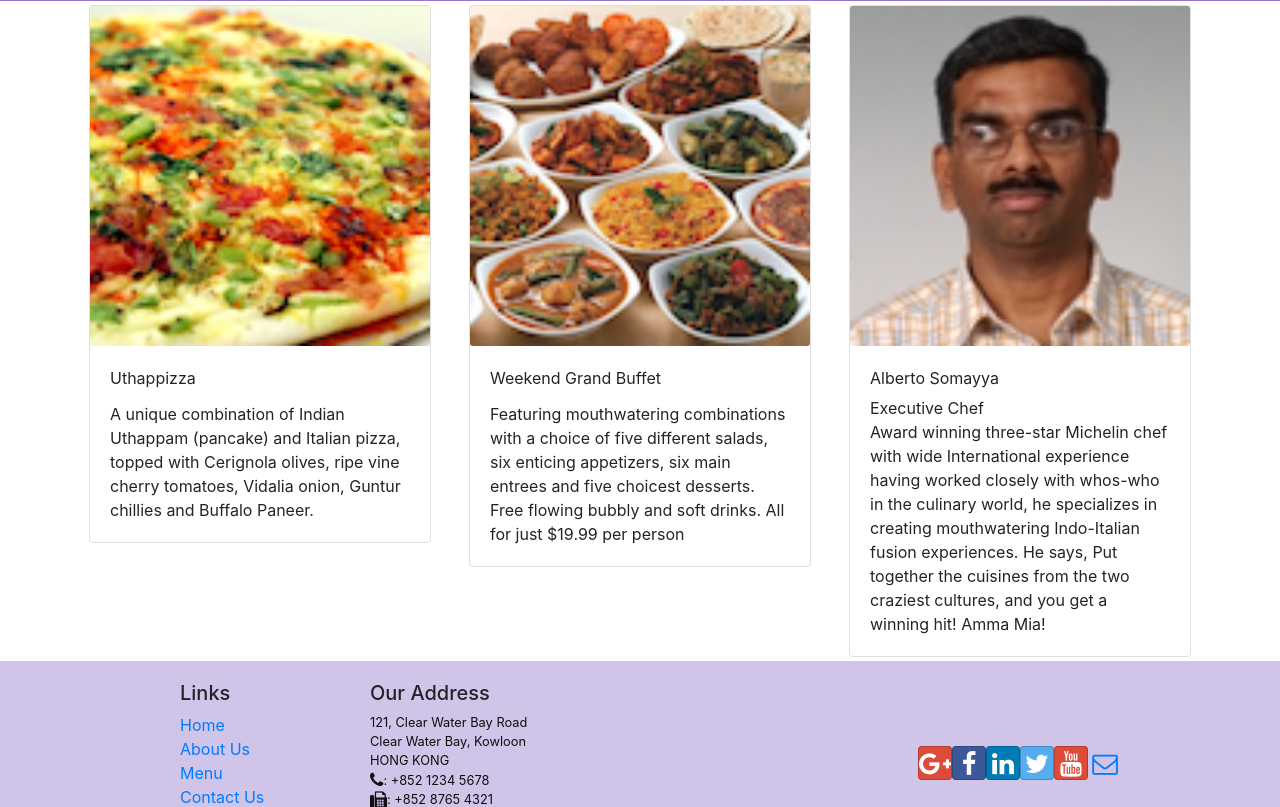
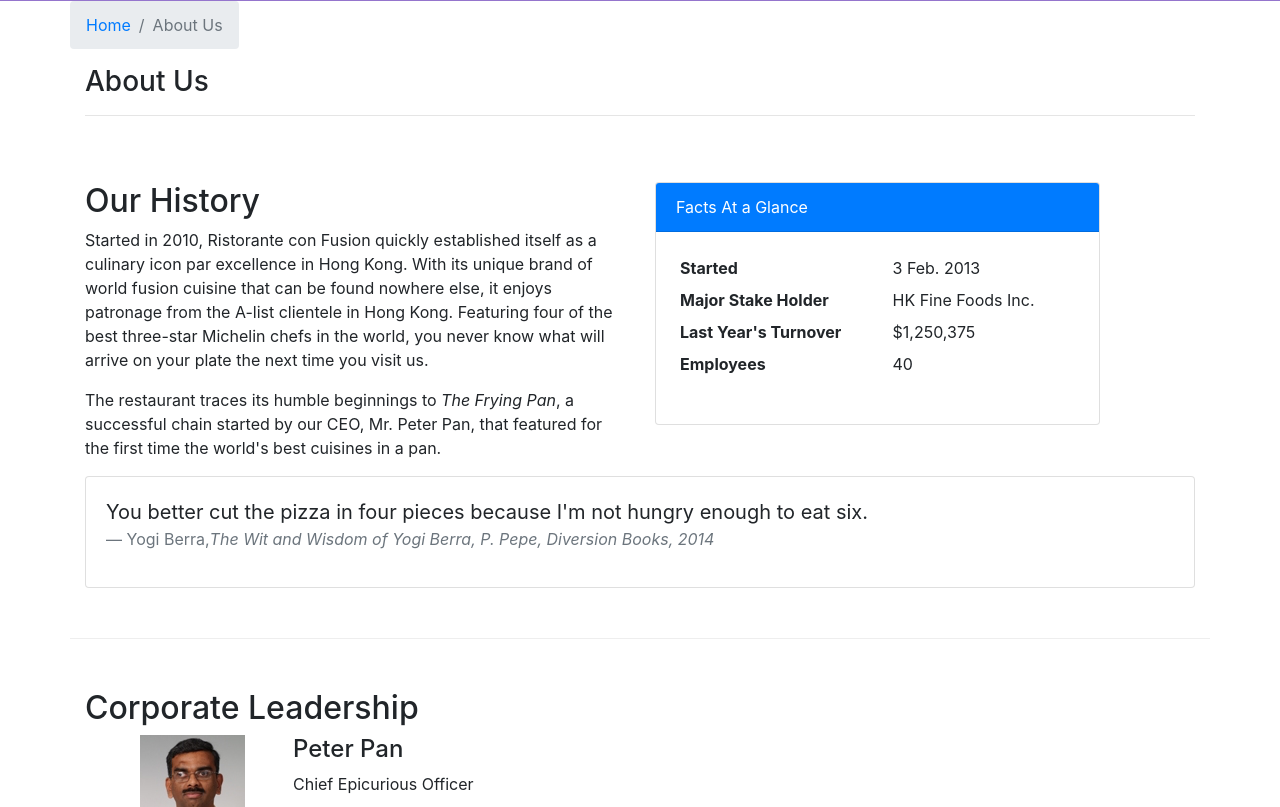
Before and after one commit to GunjanJoshi123/react, a React (Create React App) app in the folder confusion/: page /aboutus in a window 1280 px wide. Before the commit this address led to /home. Shown: the part 353-1160 px from the top of the page. Built offline with nearby package versions, Linux system fonts and the light colour scheme.

Commit message:
aboutus component

```diff
--- /dev/null
+++ b/confusion/src/components/AboutComponent.js
@@ -0,0 +1,94 @@
+import React from 'react';
+import { Breadcrumb, BreadcrumbItem, Card, CardBody, CardHeader, Media } from 'reactstrap';
+import { Link } from 'react-router-dom';
+
+function RenderLeaders({ leaders }) {
+    return (
+        <ul className='list-unstyled'>
+            {leaders.map((leader) => {
+                return (
+                    <div key={leader.id} className='col-12 mb-4'>
+                        <Media tag='li'>
+                            <Media left middle>
+                                <Media object src={leader.image}></Media>
+                            </Media>
+                            <Media body className='ml-5'>
+                                <Media heading>{leader.name}</Media>
+                                <p>{leader.designation}</p>
+                                <p>{leader.description}</p>
+                            </Media>
+                        </Media>
+                    </div>
+                );
+            })}
+        </ul>
+    );
+}
+
+function About(props) {
+
+    return(
+        <div className="container">
+            <div className="row">
+                <Breadcrumb>
+                    <BreadcrumbItem><Link to="/home">Home</Link></BreadcrumbItem>
+                    <BreadcrumbItem active>About Us</BreadcrumbItem>
+                </Breadcrumb>
+                <div className="col-12">
+                    <h3>About Us</h3>
+                    <hr />
+                </div>
+            </div>
+            <div className="row row-content">
+                <div className="col-12 col-md-6">
+                    <h2>Our History</h2>
+                    <p>Started in 2010, Ristorante con Fusion quickly established itself as a culinary icon par excellence in Hong Kong. With its unique brand of world fusion cuisine that can be found nowhere else, it enjoys patronage from the A-list clientele in Hong Kong.  Featuring four of the best three-star Michelin chefs in the world, you never know what will arrive on your plate the next time you visit us.</p>
+                    <p>The restaurant traces its humble beginnings to <em>The Frying Pan</em>, a successful chain started by our CEO, Mr. Peter Pan, that featured for the first time the world's best cuisines in a pan.</p>
+                </div>
+                <div className="col-12 col-md-5">
+                    <Card>
+                        <CardHeader className="bg-primary text-white">Facts At a Glance</CardHeader>
+                        <CardBody>
+                            <dl className="row p-1">
+                                <dt className="col-6">Started</dt>
+                                <dd className="col-6">3 Feb. 2013</dd>
+                                <dt className="col-6">Major Stake Holder</dt>
+                                <dd className="col-6">HK Fine Foods Inc.</dd>
+                                <dt className="col-6">Last Year's Turnover</dt>
+                                <dd className="col-6">$1,250,375</dd>
+                                <dt className="col-6">Employees</dt>
+                                <dd className="col-6">40</dd>
+                            </dl>
+                        </CardBody>
+                    </Card>
+                </div>
+                <div className="col-12">
+                    <Card>
+                        <CardBody className="bg-faded">
+                            <blockquote className="blockquote">
+                                <p className="mb-0">You better cut the pizza in four pieces because
+                                    I'm not hungry enough to eat six.</p>
+                                <footer className="blockquote-footer">Yogi Berra,
+                                <cite title="Source Title">The Wit and Wisdom of Yogi Berra,
+                                    P. Pepe, Diversion Books, 2014</cite>
+                                </footer>
+                            </blockquote>
+                        </CardBody>
+                    </Card>
+                </div>
+            </div>
+            <div className="row row-content">
+                <div className="col-12">
+                    <h2>Corporate Leadership</h2>
+                </div>
+                <div className="col-12">
+                    <Media list>
+                        <RenderLeaders leaders={props.leaders} />
+                    </Media>
+                </div>
+            </div>
+        </div>
+    );
+}
+
+export default About;
--- a/confusion/src/components/MainComponent.js
+++ b/confusion/src/components/MainComponent.js
@@ -2,6 +2,7 @@
 import Home from './HomeComponent';
 import Menu from './MenuComponent';
 import Contact from './ContactComponent';
+import About from './AboutComponent';
 import DishDetail from './DishdetailComponent';
 import Header from './HeaderComponent';
 import Footer from './FooterComponent';
@@ -9,7 +10,6 @@
 import { COMMENTS } from '../shared/comments';
 import { LEADERS } from '../shared/leaders';
 import { PROMOTIONS } from '../shared/promotions';
-// import Home from './HomeComponent';
 import {Switch, Route, Redirect } from 'react-router-dom';
 
 class Main extends Component {
@@ -51,6 +51,7 @@
               <Route exact path="/menu" component={() => <Menu dishes={this.state.dishes} />} />
               <Route path='/menu/:dishId' component={DishWithId}/>
               <Route exact path="/contactus" component={Contact} />
+              <Route exact path="/aboutus" component={() => <About leaders ={this.state.leaders} />} />
               <Redirect to="/home" />
           </Switch>
         <Footer />
```
